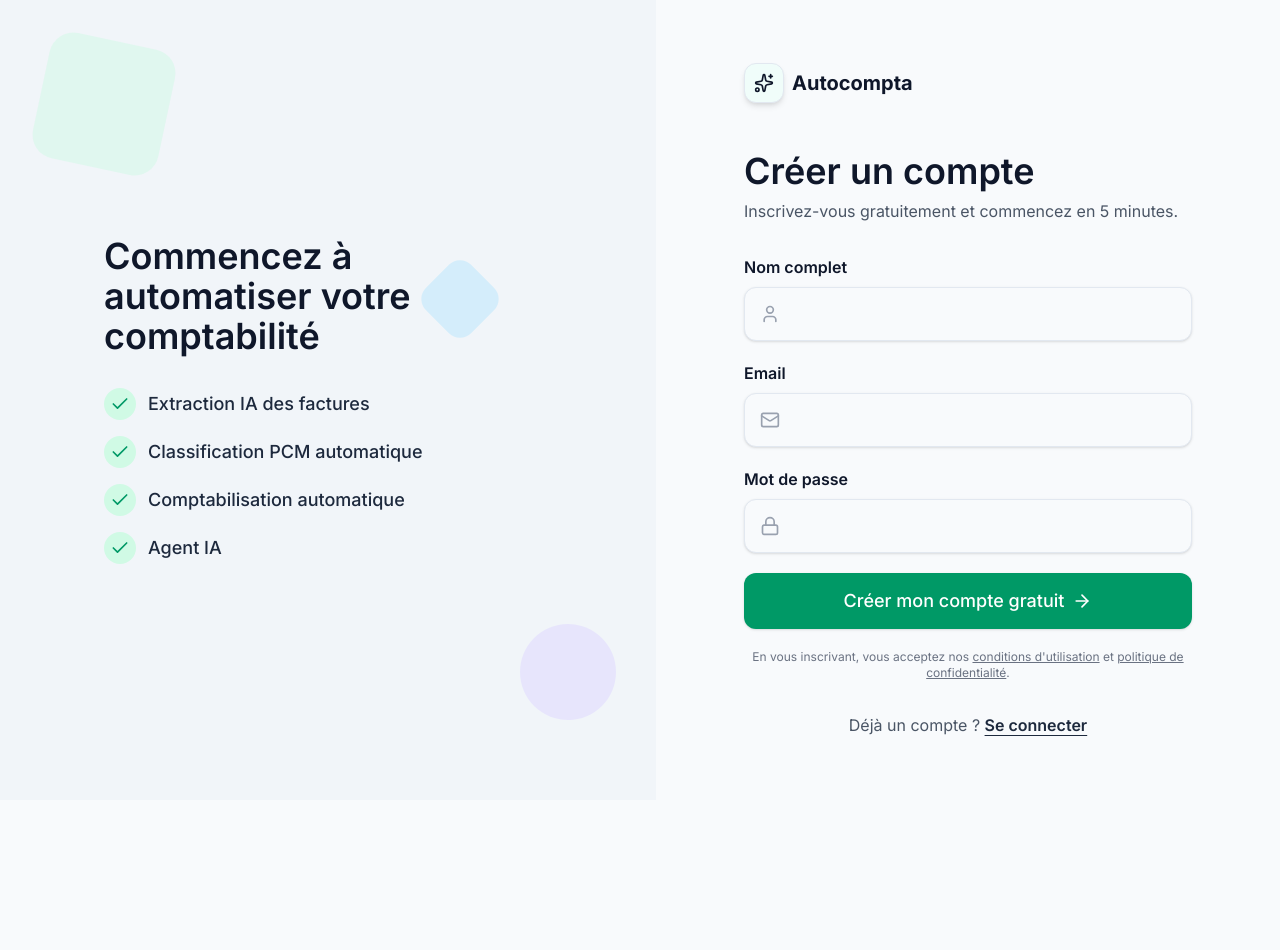
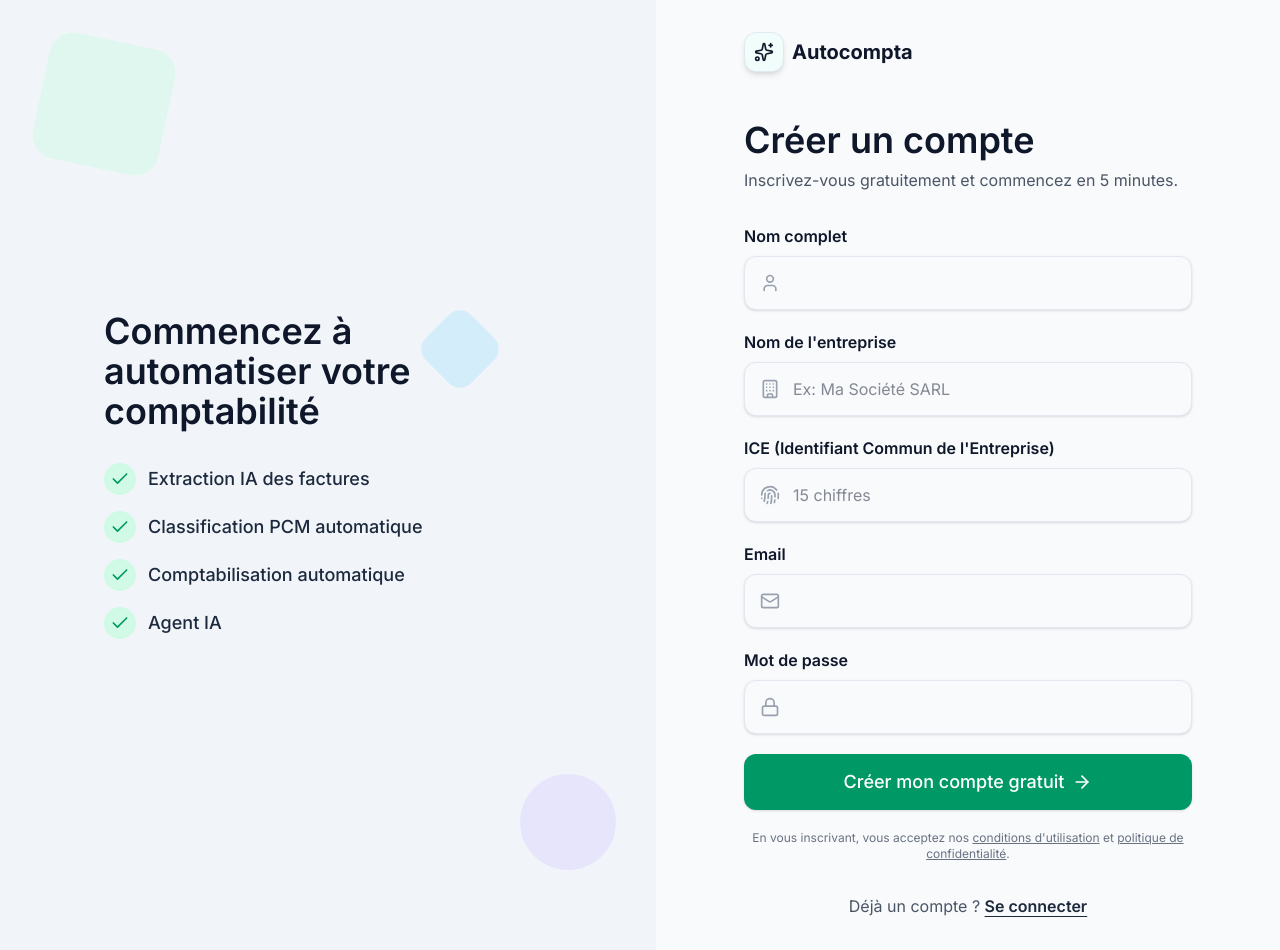
Before and after one commit to imadnoob/autocompta, a Next.js app: page /signup in a window 1280 px wide. Before the commit the page ends 800 px from the top, so only its background shows below. Built offline with nearby package versions, Linux system fonts and the light colour scheme; no server answers.

Commit message:
feat: ajout des champs Nom de l'entreprise et ICE à l'inscription

```diff
--- a/app/signup/page.tsx
+++ b/app/signup/page.tsx
@@ -4,10 +4,12 @@ import { useState } from 'react';
 import { supabase } from '@/lib/supabase';
 import { useRouter } from 'next/navigation';
 import Link from 'next/link';
-import { Loader2, Mail, Lock, User, ArrowRight, Sparkles, Check } from 'lucide-react';
+import { Loader2, Mail, Lock, User, ArrowRight, Sparkles, Check, Building, Fingerprint } from 'lucide-react';
 
 export default function SignupPage() {
     const [fullName, setFullName] = useState('');
+    const [companyName, setCompanyName] = useState('');
+    const [ice, setIce] = useState('');
     const [email, setEmail] = useState('');
     const [password, setPassword] = useState('');
     const [loading, setLoading] = useState(false);
@@ -27,6 +29,8 @@ export default function SignupPage() {
                 options: {
                     data: {
                         full_name: fullName,
+                        company_name: companyName,
+                        ice: ice,
                     },
                 },
             });
@@ -143,6 +147,40 @@ export default function SignupPage() {
 
                         <div>
                             <label className="block font-semibold mb-2">
+                                Nom de l&apos;entreprise
+                            </label>
+                            <div className="relative">
+                                <Building className="absolute left-4 top-1/2 -translate-y-1/2 w-5 h-5 text-gray-400" />
+                                <input
+                                    type="text"
+                                    value={companyName}
+                                    onChange={(e) => setCompanyName(e.target.value)}
+                                    placeholder="Ex: Ma Société SARL"
+                                    required
+                                    className="w-full bg-slate-50 py-3.5 border border-slate-200 rounded-xl focus:ring-2 focus:ring-emerald-500/20 focus:border-emerald-500 outline-none transition-all shadow-sm pl-12"
+                                />
+                            </div>
+                        </div>
+
+                        <div>
+                            <label className="block font-semibold mb-2">
+                                ICE (Identifiant Commun de l&apos;Entreprise)
+                            </label>
+                            <div className="relative">
+                                <Fingerprint className="absolute left-4 top-1/2 -translate-y-1/2 w-5 h-5 text-gray-400" />
+                                <input
+                                    type="text"
+                                    value={ice}
+                                    onChange={(e) => setIce(e.target.value)}
+                                    placeholder="15 chiffres"
+                                    required
+                                    className="w-full bg-slate-50 py-3.5 border border-slate-200 rounded-xl focus:ring-2 focus:ring-emerald-500/20 focus:border-emerald-500 outline-none transition-all shadow-sm pl-12"
+                                />
+                            </div>
+                        </div>
+
+                        <div>
+                            <label className="block font-semibold mb-2">
                                 Email
                             </label>
                             <div className="relative">
```
